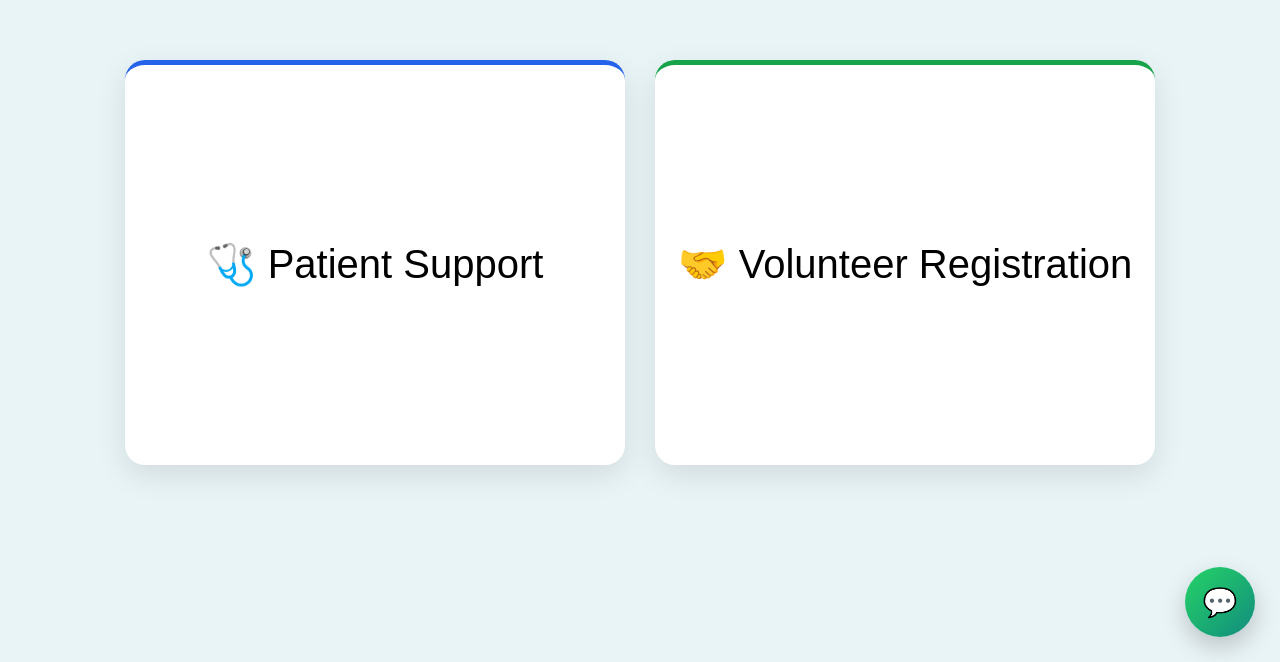
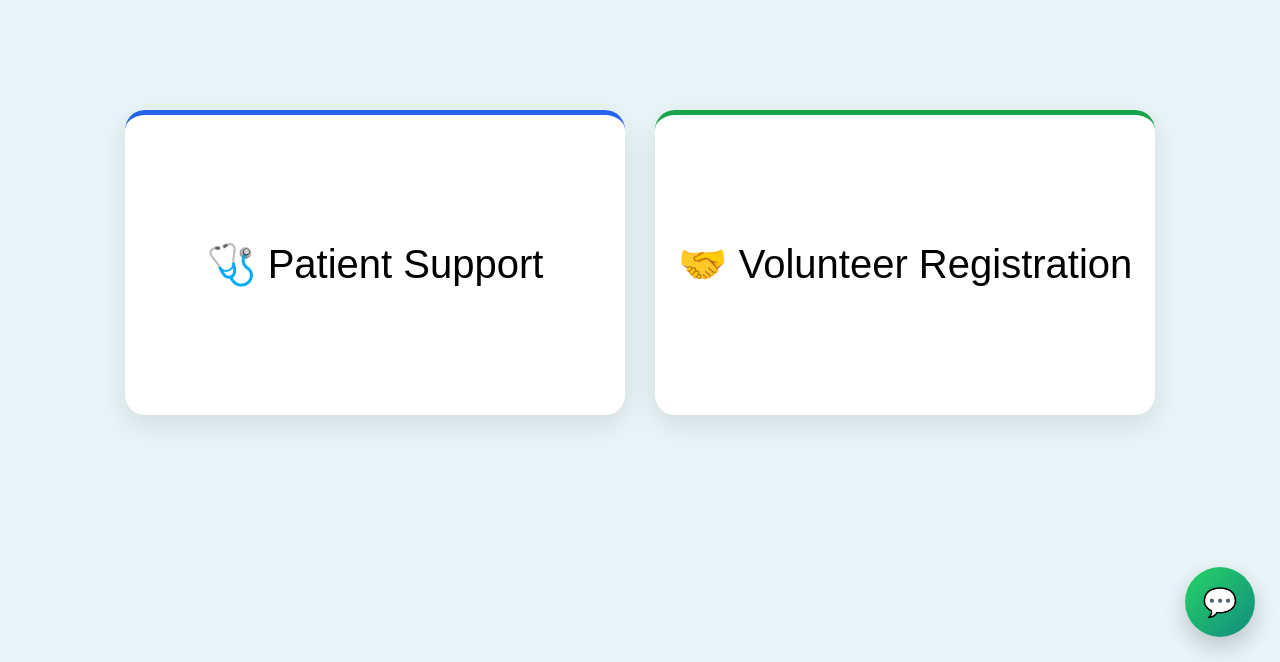
Before and after one commit to aditibodekar/healthcare-frontend, a React (Vite) app: page /services in a window 1280 px wide. Shown: the part 138-800 px from the top of the page. Built offline with nearby package versions, Linux system fonts and the light colour scheme.

Commit message:
Update index.css

```diff
--- a/src/index.css
+++ b/src/index.css
@@ -88,7 +88,7 @@ background: linear-gradient(
 
 .service-card {
   width: 500px;
-  height: 400px;
+  height: 300px;
   background: white;
   border-radius: 20px;
   display: flex;
```
